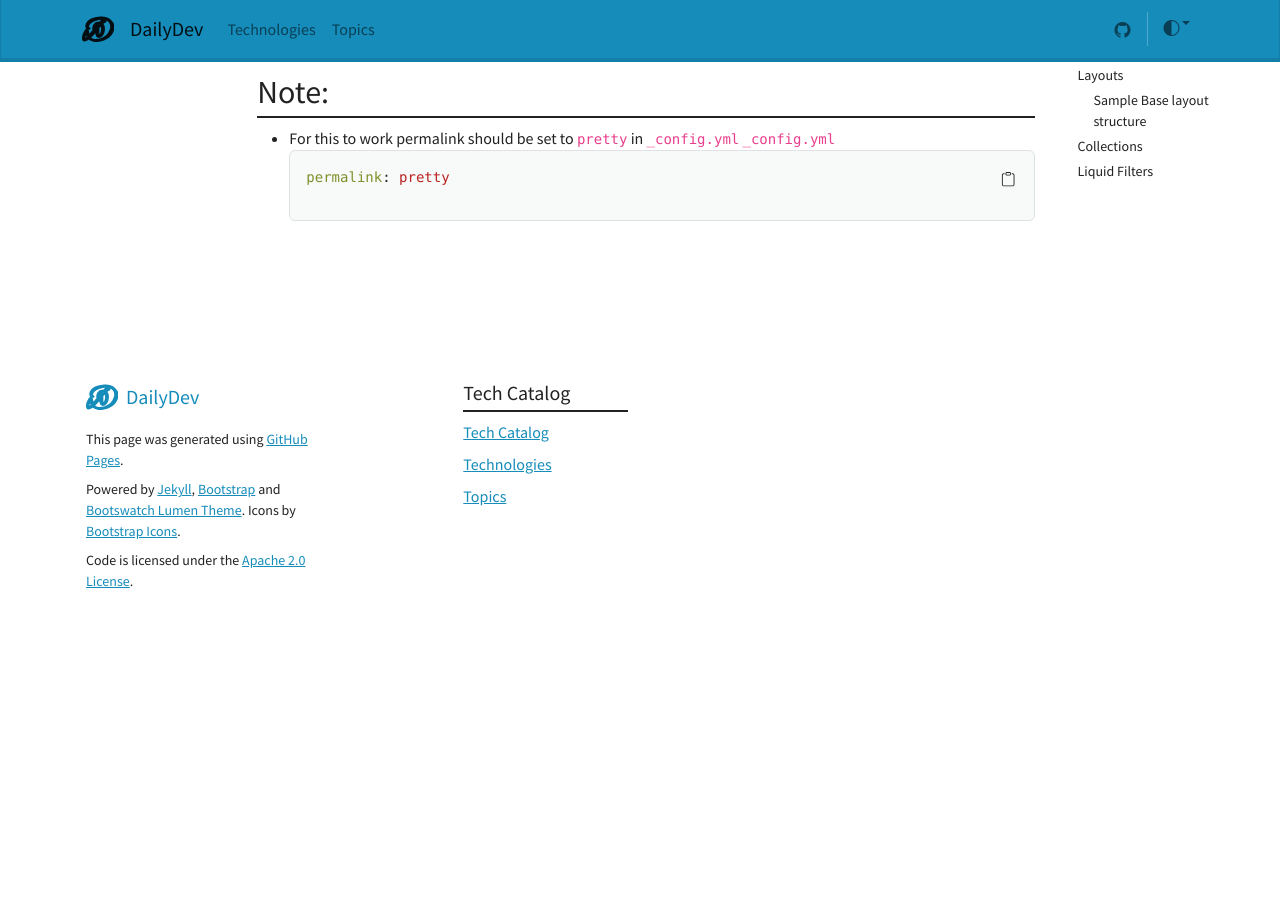
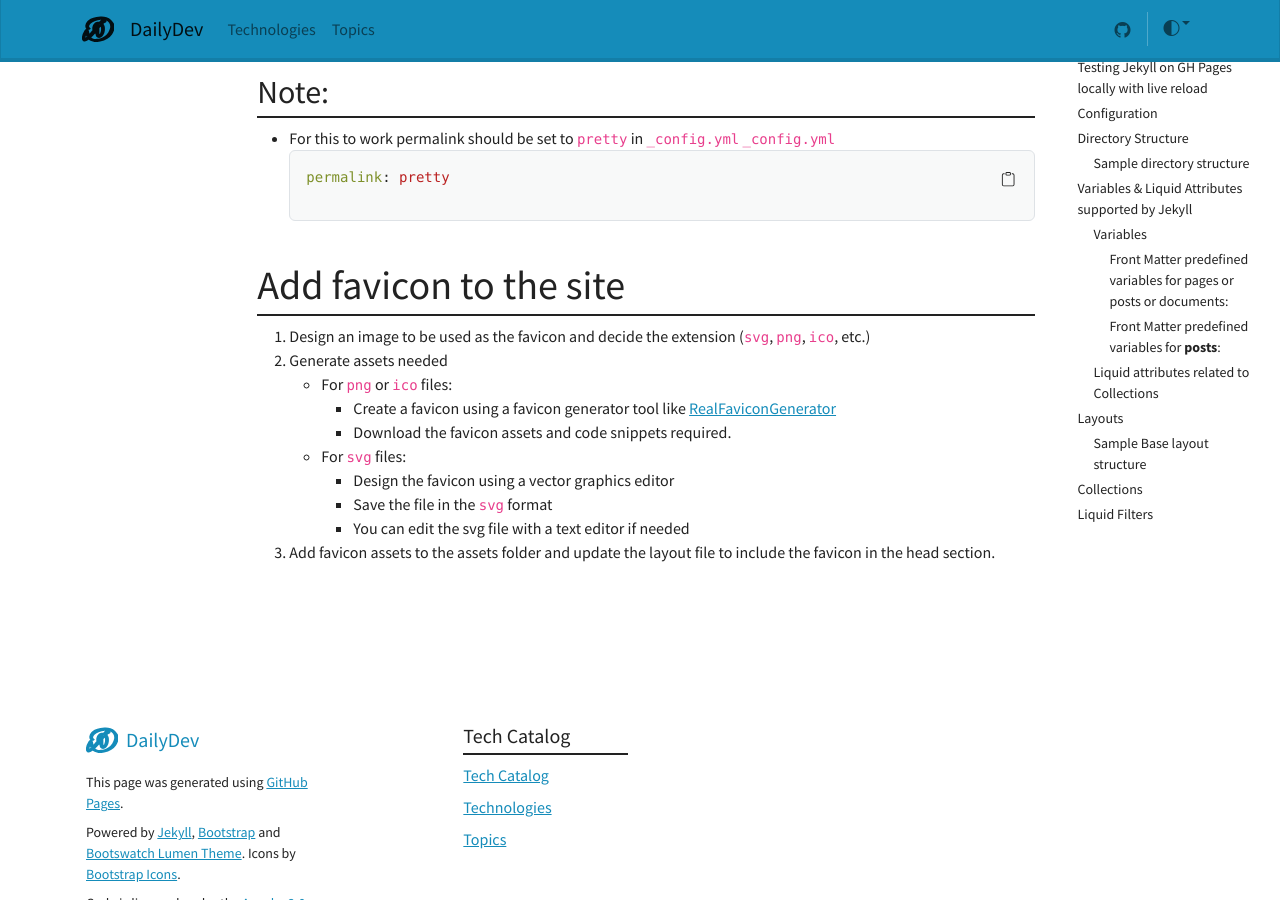
Before and after one commit to shadhini/daily-dev, a Jekyll site: the page built from docs/_technologies/jekyll.md, in a window 1280 px wide and 900 px high, scrolled down 31947 px. Built offline with Jekyll 4.4.1, drawn with Linux system fonts in a browser that asks for light colours; nearby versions of some CDN libraries; comment, search, counter and statistics services are not loaded; before the commit the page ends 32667 px from its top, so only the background shows below that.

Commit message:
add favicon and update jekyll note

````diff
--- a/docs/_includes/head.html
+++ b/docs/_includes/head.html
@@ -10,6 +10,7 @@
         {{ site.title }} | {{ page.title }}
     {% endif %}
 </title>
+<link rel="icon" type="image/svg" href="{{ '/assets/images/daily-dev-icon.svg' | relative_url }}">
 
 
 <!-- Scripts / JS Files -------------------------------------------------------------------------------------------- -->
--- a/docs/_technologies/jekyll.md
+++ b/docs/_technologies/jekyll.md
@@ -1245,3 +1245,16 @@ usage
 ```yaml
 permalink: pretty
 ```
+
+# Add favicon to the site
+
+1. Design an image to be used as the favicon and decide the extension (`svg`, `png`, `ico`, etc.)
+2. Generate assets needed
+   - For `png` or `ico` files:
+      - Create a favicon using a favicon generator tool like [RealFaviconGenerator](https://realfavicongenerator.net/)
+      - Download the favicon assets and code snippets required.
+   - For `svg` files:
+      - Design the favicon using a vector graphics editor
+      - Save the file in the `svg` format
+      - You can edit the svg file with a text editor if needed
+3. Add favicon assets to the assets folder and update the layout file to include the favicon in the head section.
````
Also changed, not shown: docs/assets/images/daily-dev-icon.svg (added).
